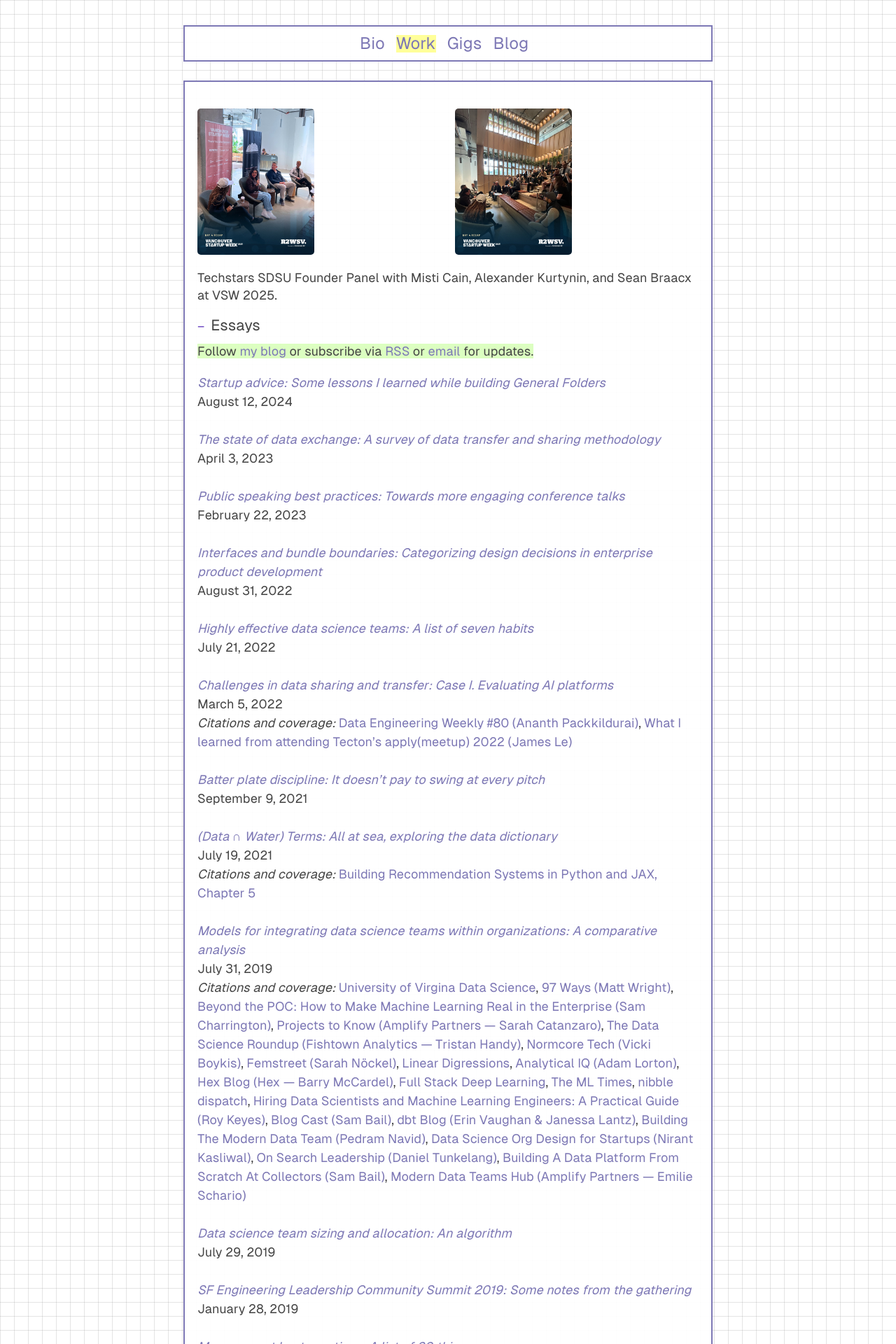
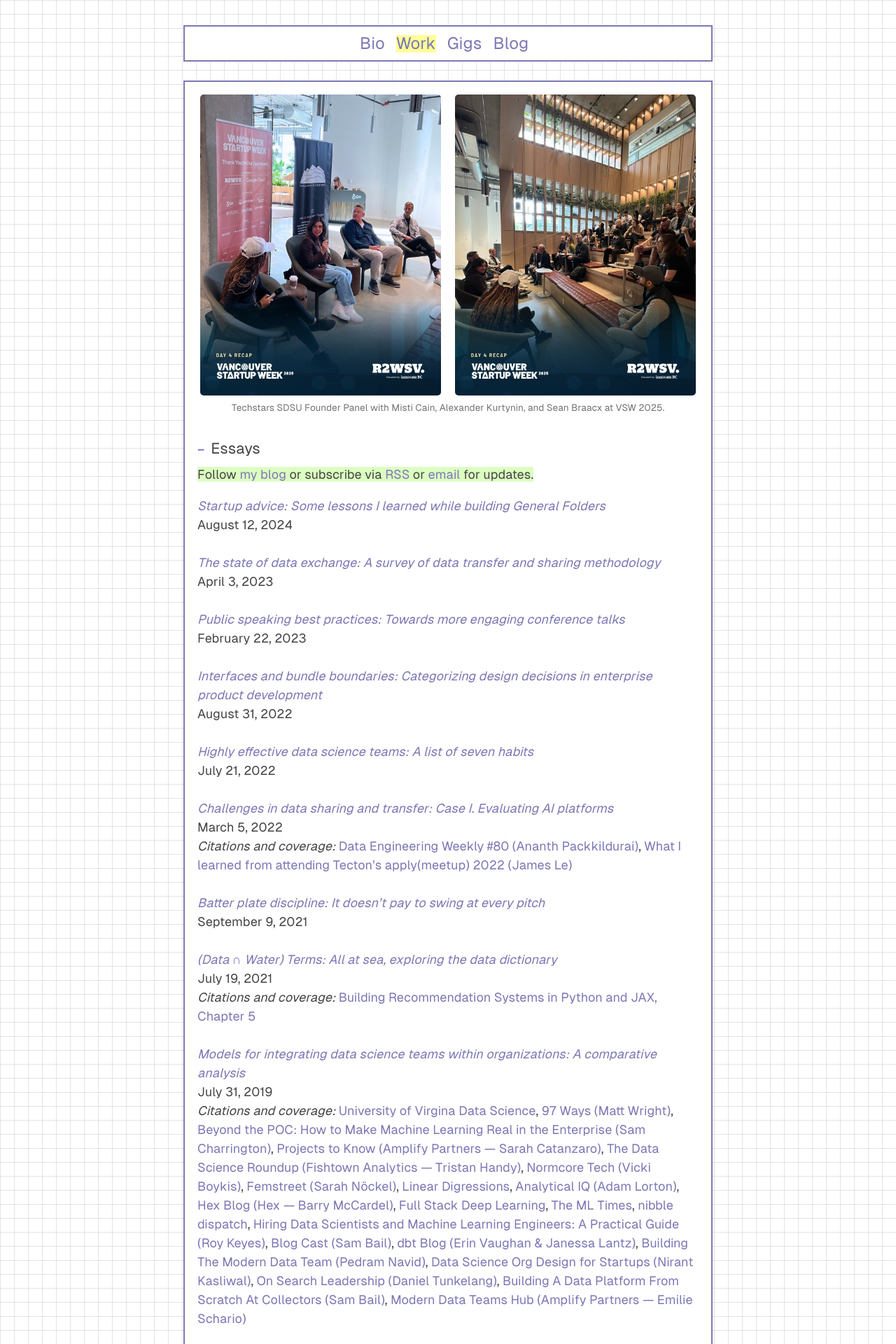
Before and after one commit to djpardis/djpardis.github.io, a Jekyll site: the page built from work.md, in a window 1280 px wide. Shown: the top 1920 px of the page at 70% size. Built offline with Jekyll 4.4.1, drawn with Linux system fonts in a browser that asks for light colours.

Commit message:
fix: restore collapsible section spacing to match GitHub version

```diff
--- a/public/css/custom-styles.css
+++ b/public/css/custom-styles.css
@@ -38,6 +38,15 @@
   position: relative;
 }
 
+/* Base spacing */
+.page > * {
+  margin-bottom: 1rem;
+}
+
+.page > *:last-child {
+  margin-bottom: 0;
+}
+
 /* Header styling */
 .masthead {
   text-align: center;
@@ -55,25 +64,32 @@
 }
 
 /* Image styling */
-.page img {
-  margin: 0.75rem auto;
-  max-width: 400px;
-  height: auto;
-  display: block;
+.container.content .image-container-with-caption {
+  margin-bottom: 1rem;
 }
 
-/* Side-by-side images */
-.image-row {
+.container.content .image-row {
   display: flex;
   justify-content: center;
   gap: 20px;
-  margin: 20px 0;
+  margin: 0;
 }
 
-.image-row img {
-  max-width: 48%;
+.container.content .image-row .image-container {
+  flex: 0 1 48%;
+}
+
+.container.content .image-row img {
+  width: 100%;
   height: auto;
   margin: 0;
+}
+
+.container.content .image-caption {
+  text-align: center;
+  color: #757575;
+  font-size: 0.75rem;
+  margin: 0.5rem 0 0;
 }
 
 /* Blockquote styling */
```
